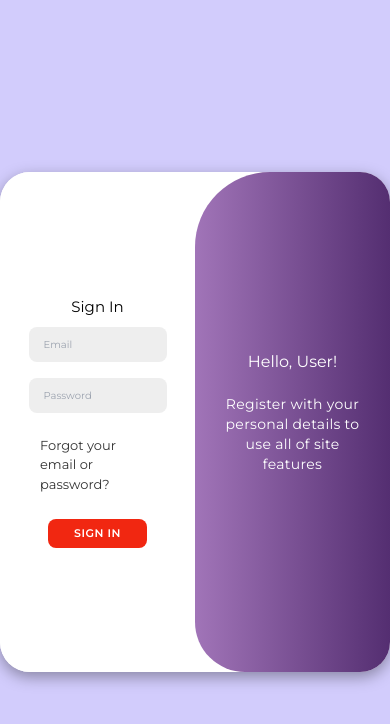
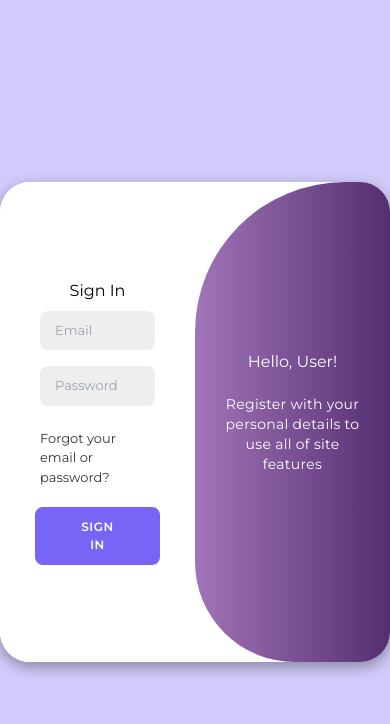
Before and after one commit to michael-awe/django-template, a Django app: page /accounts/login/ in a window 390 px wide. Shown: the top 724 px of the page. Run offline with Django 4.2, Linux system fonts and the light colour scheme; some libraries are stand-ins or nearby versions.

Commit message:
Implemented Requested Changes
- removed social-icons & mobile css
- added external licenses folder & moved licenses
- added references of outside sources to readme
- spelling fix
- changed answer to about page question (left open to whatever we choose)

```diff
--- a/accounts/static/accounts/css/login.css
+++ b/accounts/static/accounts/css/login.css
@@ -139,21 +139,6 @@ body {
   }
 }
 
-.social-icons {
-  margin: 20px 0;
-}
-
-.social-icons a {
-  border: 1px solid #ccc;
-  border-radius: 20%;
-  display: inline-flex;
-  justify-content: center;
-  align-items: center;
-  margin: 0 3px;
-  width: 40px;
-  height: 40px;
-}
-
 .toggle-container {
   position: absolute;
   top: 0;
@@ -219,82 +204,3 @@ body {
 .container.active .toggle-right {
   transform: translateX(200%);
 }
-
-/* ADAPTIVE  for mobile devices */
-
-@media only screen and (min-width: 320px) and (max-width: 767px) {
-  .container {
-    background-color: #fff;
-    border-radius: 30px;
-    box-shadow: 0 5px 15px rgba(0, 0, 0, 0.35);
-    position: center;
-    overflow: hidden;
-    width: 330px;
-    max-width: 100%;
-    min-height: 500px;
-  }
-  .social-icons a {
-    font-size: 10px;
-    border-radius: 30%;
-    margin: 1px 3px 3px;
-    justify-content: center;
-    width: 30px;
-    height: 30px;
-  }
-  .toggle-container {
-    position: absolute;
-    top: 0;
-    left: 50%;
-    width: 50%;
-    height: 100%;
-    overflow: hidden;
-    transition: all 0.6s ease-in-out;
-    border-radius: 75px 0 0 50px;
-    z-index: 500;
-  }
-  h1 {
-    font-size: 20px;
-  }
-  .span {
-    font-size: 3px;
-  }
-  a {
-    font-size: 5px;
-  }
-  .container form {
-    font-size: 15px;
-  }
-  .container input {
-    border: none;
-    margin: 8px 0;
-    padding: 10px 15px;
-    font-size: 10px;
-    border-radius: 8px;
-    width: 120%;
-    outline: none;
-  }
-  .container button {
-    background-color: #f12711;
-    color: #fff;
-    font-size: 11px;
-    padding: 5px 25px;
-    border: 1px solid transparent;
-    border-radius: 8px;
-    font-weight: 600;
-    letter-spacing: 0.5px;
-    text-transform: uppercase;
-    margin-top: 15px;
-    cursor: pointer;
-  }
-  .sign-in {
-    left: 0;
-    width: 50%;
-    z-index: 1;
-  }
-  .sign-up {
-    left: 0;
-    width: 50%;
-    opacity: 0;
-    z-index: 1;
-  }
-}
--- a/accounts/templates/accounts/login.html
+++ b/accounts/templates/accounts/login.html
@@ -2,7 +2,7 @@
 
 <div class="container" id="container">
   <div class="form-container sign-up">
-    <form action="{% url 'accounts:login' %}" method="post">
+    <form action="{% url 'accounts:register' %}" method="post">
       {% csrf_token %}
       <h1>Create Account</h1>
       <input type="text" placeholder="Name" />
@@ -13,7 +13,7 @@
   </div>
 
   <div class="form-container sign-in">
-    <form action="{% url 'accounts:register' %}" method="post">
+    <form action="{% url 'accounts:login' %}" method="post">
       {% csrf_token %}
       <h1>Sign In</h1>
       <input type="email" placeholder="Email" />
--- a/landing_page/templates/landing_page/about.html
+++ b/landing_page/templates/landing_page/about.html
@@ -34,11 +34,7 @@
     <br />
     <h3>Q: How do I get recommendations? <br /></h3>
     <br />
-    <p>
-      A: To get recommendations, click the "Get Recommendations" button on the
-      home page. You'll be prompted to input your favorite movies, and ReeldIn
-      will provide you with a list of similar movies.
-    </p>
+    <p>A: To get recommendations...</p>
     <br />
     <h3>Q: How does ReeldIn work? <br /></h3>
     <br />
```
Also changed, not shown: accounts/templates/accounts/base.html (+1 -24 lines), external-licenses/animated-login-LICENSE.txt (added, +21 -0 lines), external-licenses/formbold-LICENSE.txt (added, +21 -0 lines), landing_page/templates/landing_page/contact.html (+0 -22 lines), README.md.
